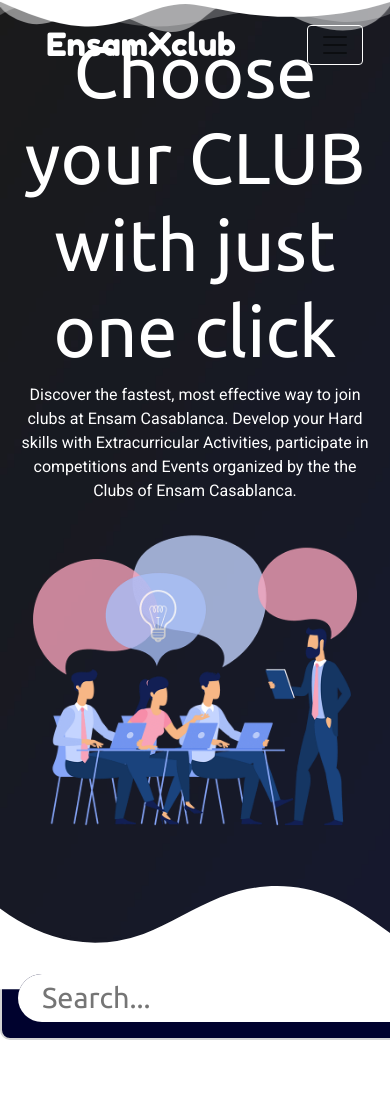
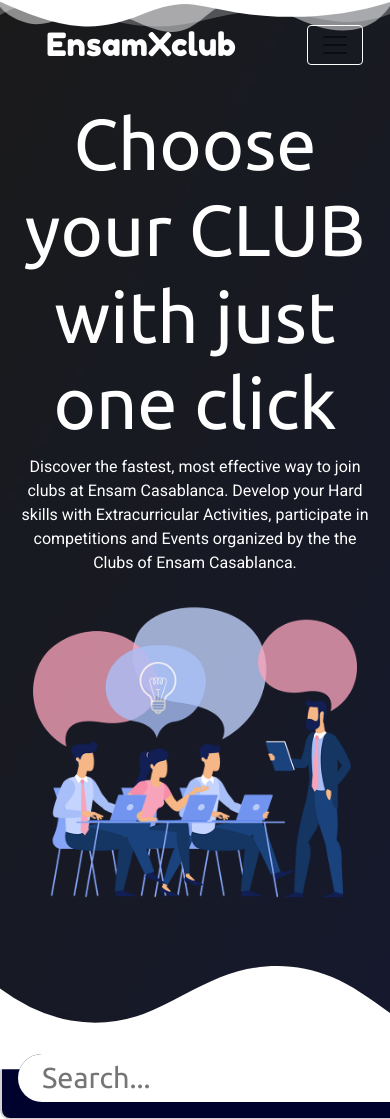
Before and after one commit to ABDELLAH-Hallou/ClubsNet, a PHP site: template views/clubs.php in a window 390 px wide; the page is wider, and only the part inside the window is pictured. Shown: the top 1119 px of that part. Run offline with PHP 8.4, Linux system fonts and the light colour scheme; the template is opened without the code that fills it, so the values that code supplies are empty; some libraries are stand-ins or nearby versions.

Commit message:
add a margin top to text in landing page

```diff
--- a/assets/css/landing.css
+++ b/assets/css/landing.css
@@ -252,7 +252,7 @@
     margin-top: 5rem;
     order: 1;
   }
-  .main-2 .container .row .col1 h2 {
+  .main .container .row .col1 h2 {
     margin-top: 5rem;
   }
   .main .container .row img {
```
